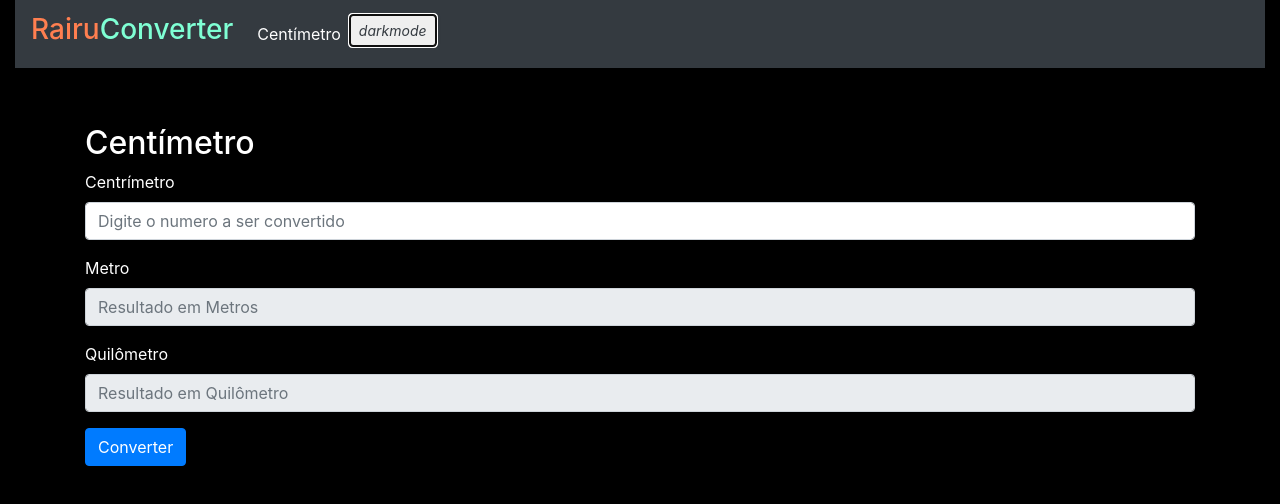
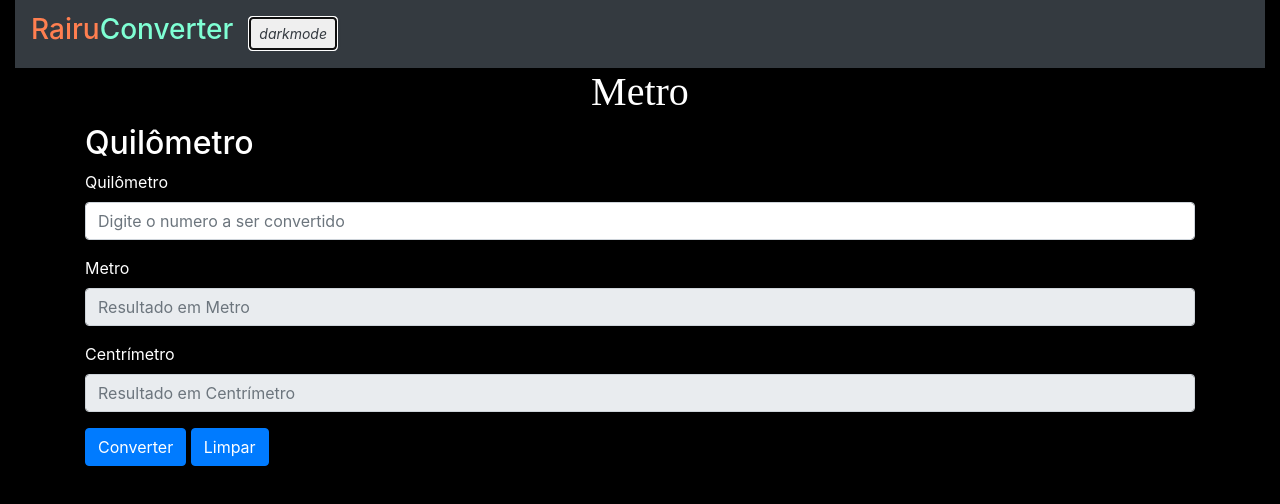
Before and after one commit to RairuRGomes/RairuRGomes.io, a plain HTML site: page index.html in a window 1280 px wide. Both pictures are taken after a click on the button "darkmode". Drawn offline with nearby package versions, Linux system fonts and the light colour scheme.

Commit message:
Third Commit

```diff
--- a/estilo.css
+++ b/estilo.css
@@ -21,6 +21,7 @@
     font-size: 2000px;
 
 }
-.dark{
-    transition: 1ms;
+.vamo{
+    color: black;
+
 }
--- a/index.html
+++ b/index.html
@@ -11,7 +11,7 @@
     <!-- Bootstrap CSS -->
     <link rel="stylesheet" href="https://stackpath.bootstrapcdn.com/bootstrap/4.3.1/css/bootstrap.min.css" integrity="sha384-ggOyR0iXCbMQv3Xipma34MD+dH/1fQ784/j6cY/iJTQUOhcWr7x9JvoRxT2MZw1T" crossorigin="anonymous">
   </head>
-  <body class="dark"">
+  <body >
       <header>
         <div class="container-fluid">
           <div class="row">
@@ -23,9 +23,6 @@
                 </button>
                 <div class="collapse navbar-collapse" id="navbarNav">
                   <ul class="navbar-nav">
-                    <li class="nav-item active">
-                      <a class="nav-link" href="#">Centímetro</a>
-                    </li>
                     <li class="nav-item active">
                       <button class="btn-sm btn-outline-dark btn-toggle" onclick="dakrmode()">
                         <i>darkmode</i>
@@ -42,13 +39,13 @@
         </div>
       </header>
       <section id="home" class="d-flex ">
-        <div class="container align-self-center">
+        <div class="container align-self-center ">
           <div class="row">
             <div class="col-md-12 capa">
               <div class="carousel slide" data-ride="carousel">
                 <div class="carousel-inner">
                   <div class="carousel-item active">
-                    <h1>Centímetro</h1>
+                    <h1>Centrímetro</h1>
                   </div>
                   <div class="carousel-item">
                     <h1>Metro</h1>
@@ -63,25 +60,26 @@
         </div>
       </section>
 
-      <section class="dark">
+      <section">
         <div class="container">
           <div class="row">
-            <div class="col dark">
-              <h2>Centímetro</h2>
+            <div class="col">
+              <h2>Quilômetro</h2>
               <form>
                 <div class="form-group">
-                  <label >Centrímetro</label>
-                  <input type="number" class="form-control" id="exampleInputPassword1" placeholder="Digite o numero a ser convertido">
+                  <label >Quilômetro</label>
+                  <input type="number" class="form-control" id="quilometro" placeholder="Digite o numero a ser convertido">
                 </div>
                 <div class="form-group">
                   <label >Metro</label>
-                  <input type="email" class="form-control" id="exampleInputEmail1" aria-describedby="emailHelp" placeholder="Resultado em Metros" readonly>
+                  <input type="text" class="form-control" id="metro" aria-describedby="emailHelp" placeholder="Resultado em Metro" readonly>
                 </div>
                 <div class="form-group">
-                  <label>Quilômetro</label>
-                  <input type="password" class="form-control" id="exampleInputPassword1" placeholder="Resultado em Quilômetro" readonly>
+                  <label>Centrímetro</label>
+                  <input type="text" class="form-control" id="centimetro" placeholder="Resultado em Centrímetro" readonly>
                 </div>
-                <button type="submit" class="btn btn-primary">Converter</button>
+                <button type="submit" onclick="resultado()" class="btn btn-primary">Converter</button>
+                <button type="submit" onclick="limpar()" class="btn btn-primary">Limpar</button>
               </form>
             </div>
           </div>
--- a/script.js
+++ b/script.js
@@ -1,5 +1,31 @@
 function dakrmode() {
 
 
-    document.querySelector(".dark").classList.toggle("tudo-darkmode");
+    var teste = document.body;
+    var h01 = document.getElementsByTagName("h1");
+
+    teste.classList.toggle("tudo-darkmode");
+
+    for(var i = 0; i< h01.length; i++){
+        h01[i].classList.toggle("tudo-darkmode")
+      }
 }
+
+function resultado(){
+
+    var quilometro = document.getElementById("quilometro").value;
+    var centimetro ;
+    var metro ;
+    metro =  quilometro * 1000 ;
+    centimetro = quilometro * 100000;
+
+    document.getElementById("metro").value = metro;
+    document.getElementById("centimetro").value = centimetro ;
+
+}
+
+function limpar(){
+    document.getElementById("quilometro").value = "";
+    document.getElementById("centimetro").value = "";
+    document.getElementById("metro").value = "";
+}
```
